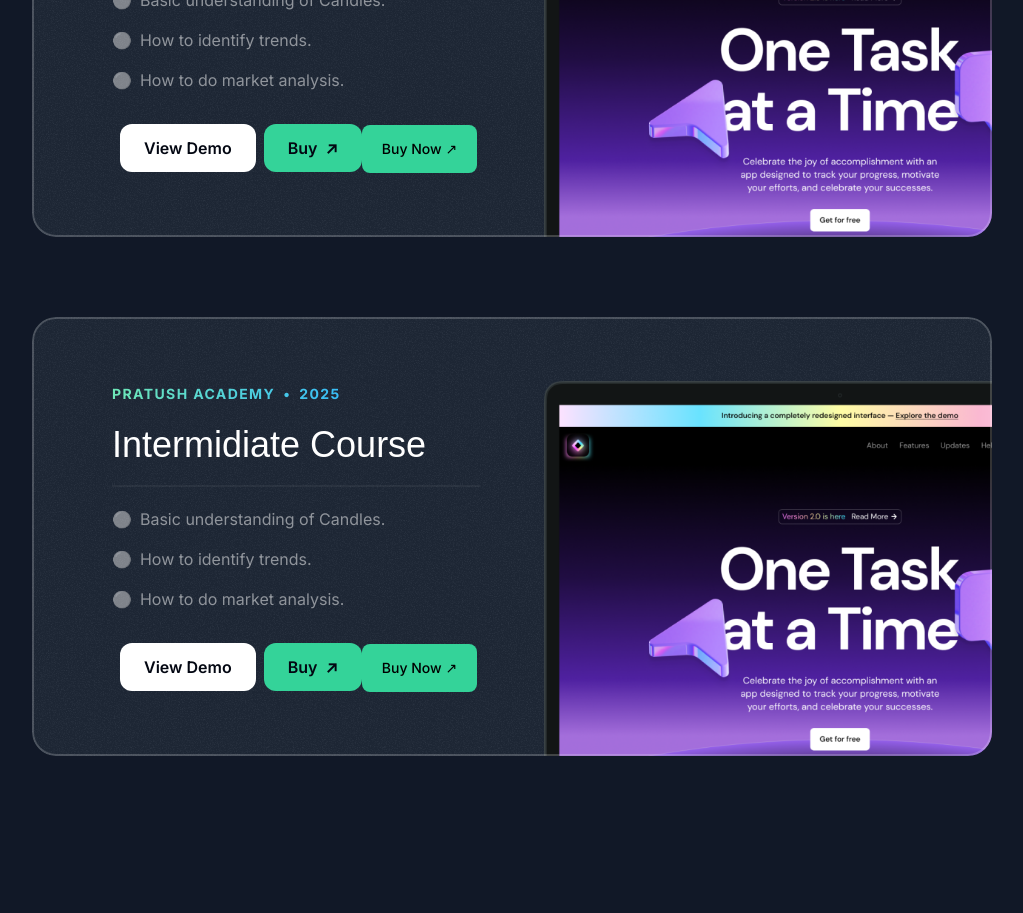
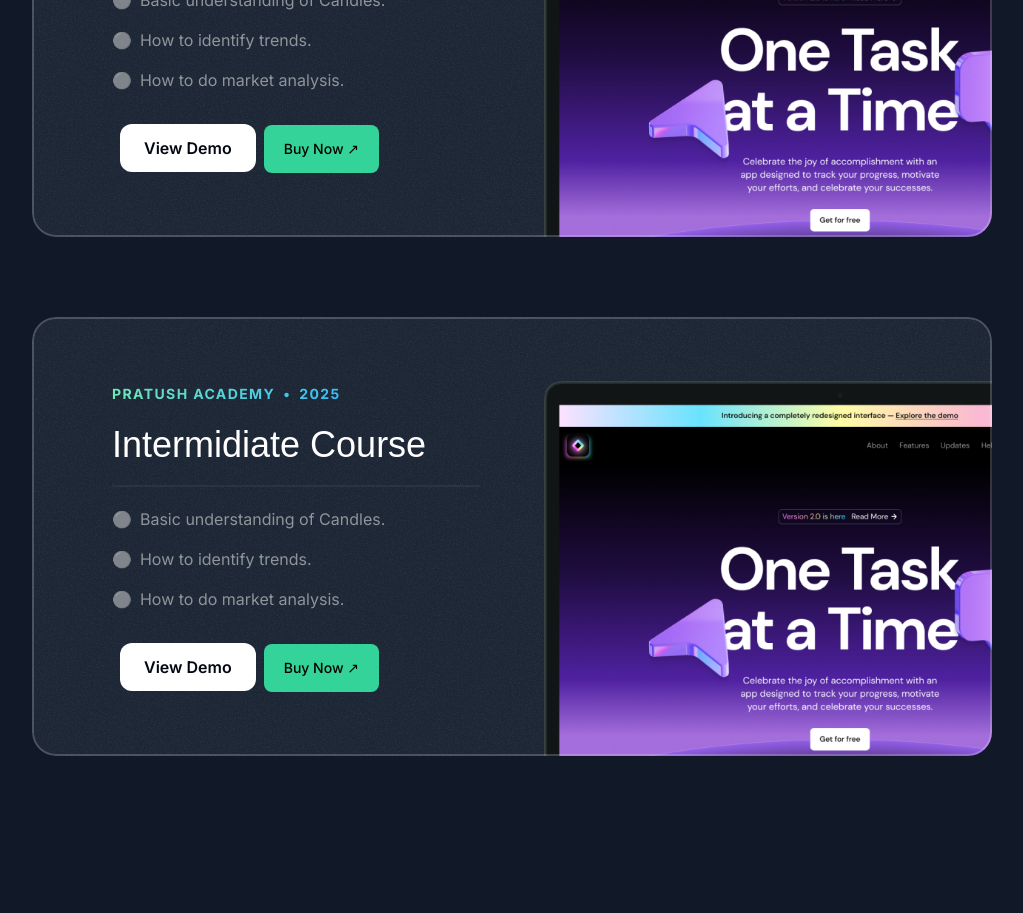
Before and after one commit to Glax3max/tradeMaster123, a Next.js app: page / in a window 1280 px wide. Shown: the part 1440-2353 px from the top of the page, without its empty margins (128-1151 px from the left). Built offline with nearby package versions, Linux system fonts and the light colour scheme; a web font is replaced by a local one.

Commit message:
Update Projects.tsx

```diff
--- a/src/sections/Projects.tsx
+++ b/src/sections/Projects.tsx
@@ -165,15 +165,15 @@ export const ProjectsSection = () => {
                     value={amount}
                     onChange={(e) => setAmount(Number(e.target.value))}
                 /> */}
-                  <a href="https://razorpay.me/@mohdayaanraza?amount=NIt3xHCNPNi%2BgrwecRISoA%3D%3D">
+{/*                   <a href="https://razorpay.me/@mohdayaanraza?amount=NIt3xHCNPNi%2BgrwecRISoA%3D%3D">
                 <button  className="bg-emerald-400 inline-flex items-center md:w-auto px-6 justify-center gap-2 mt-8 text-gray-950 h-12 w-full rounded-xl font-semibold">
                   <span >
                   Buy
                   </span>
-{/*                   <Image src={ArrowUpRightIcon} className="size-4 " alt="circle"/> */}
+
                   ↗
                   </button>
-                  </a>
+                  </a> */}
 {/*                     <a>
                 <button onClick={() => createOrder(project.price)} className="bg-red-500 inline-flex items-center md:w-auto px-6 justify-center gap-2 mt-8 text-gray-950 h-12 w-full rounded-xl font-semibold">
                   <span >
```
